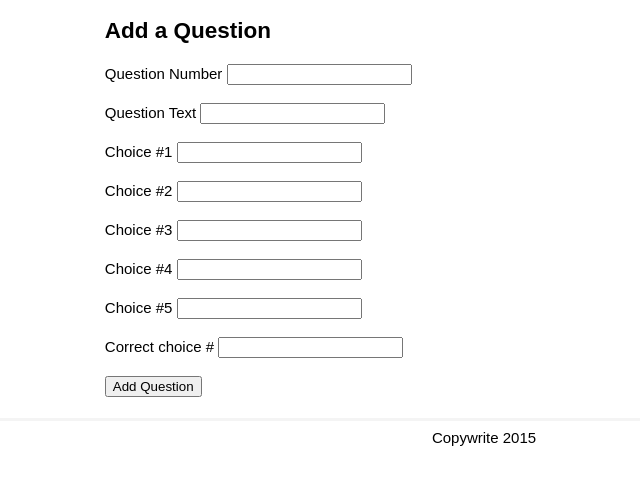
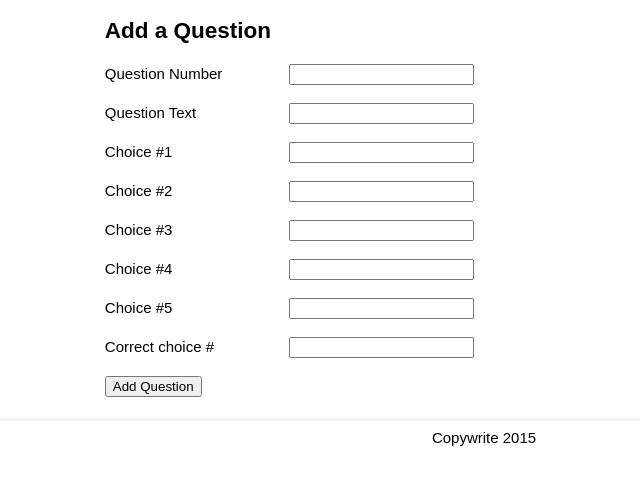
Before and after one commit to Sulaiman001/phpquizzer, a PHP site: page /admin.php in a window 1280 px wide. Shown: the part 75-560 px from the top of the page, without its empty margins (156-796 px from the left). Run offline with PHP 8.4, Linux system fonts and the light colour scheme.

Commit message:
Added styling for label element, applied inline block style and set width so form looks neater and isn't all scrunched up next to input fields

```diff
--- a/css/style.css
+++ b/css/style.css
@@ -10,6 +10,10 @@ li{
 }
 a{
 	text-decoration:none;
+}
+label{
+	display: inline-block;
+	width:180px;
 }
 .container{
 	width:60%;
```
